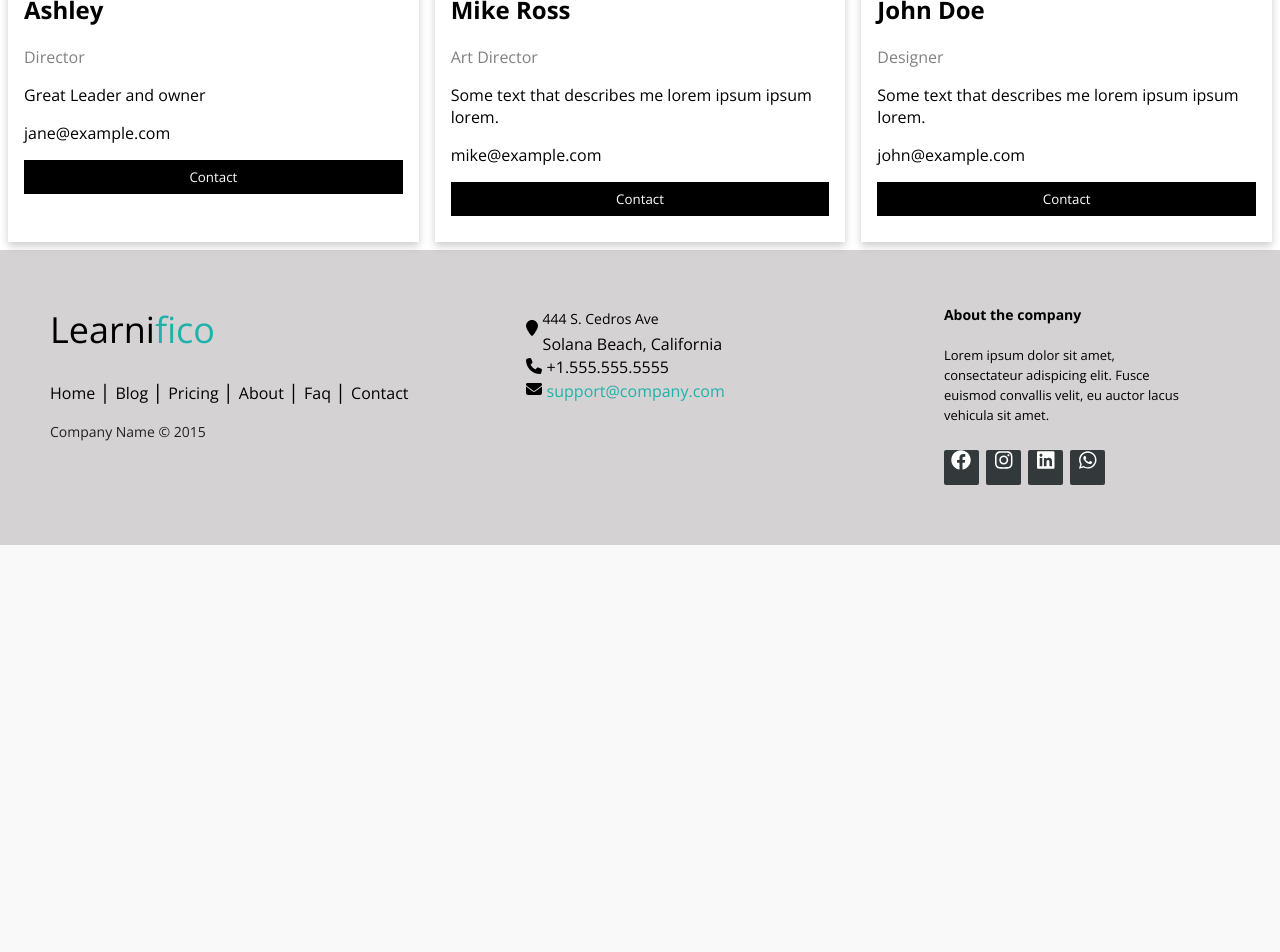
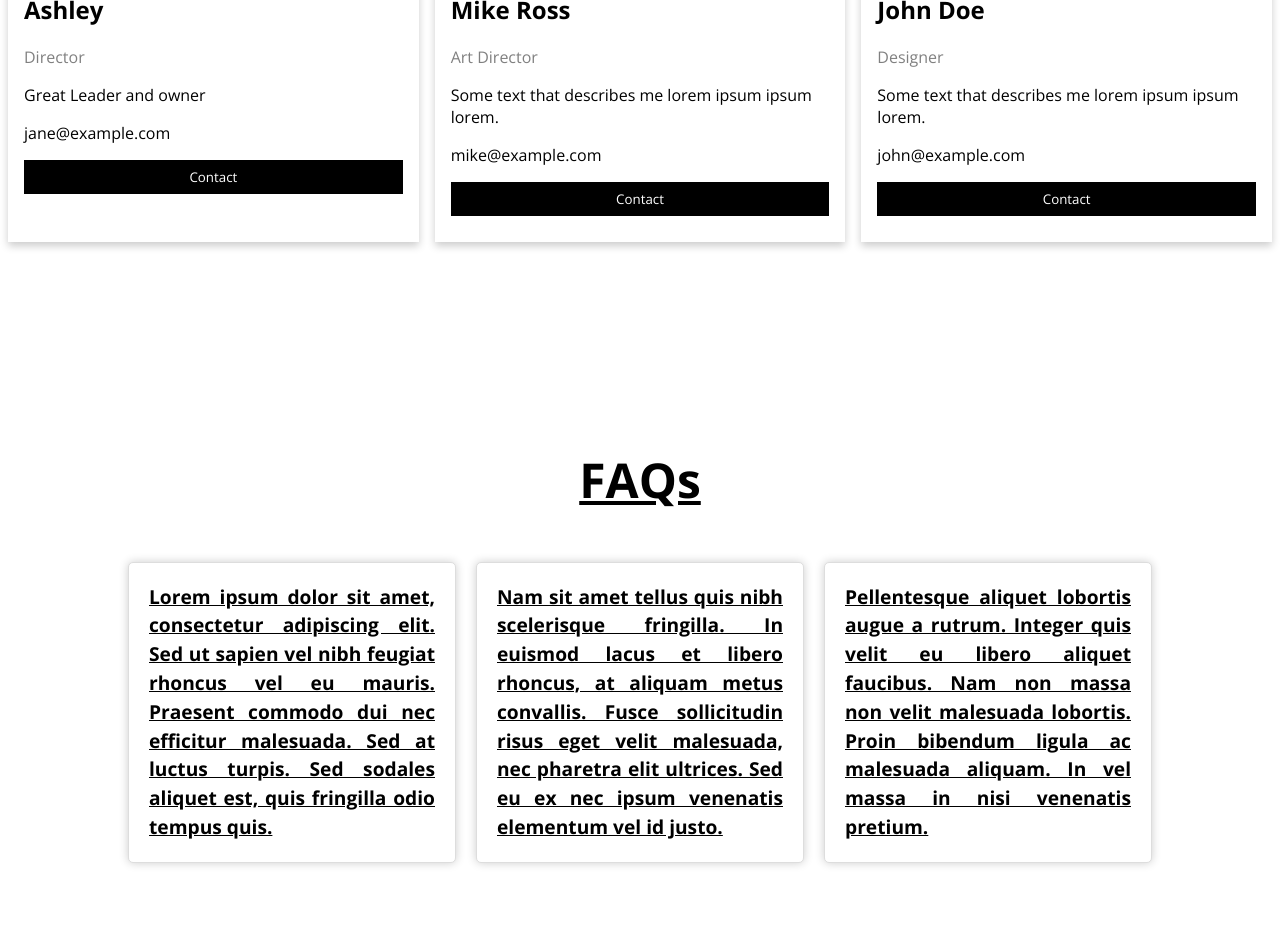
Before and after one commit to vakson-cpu/ELearningPhp, a PHP site: page /WebProgramiranje/ in a window 1280 px wide. Shown: the part 1540-2492 px from the top of the page. Before the commit the page ends 2085 px from the top, so only its background shows below. Run offline with PHP 8.4, Linux system fonts and the light colour scheme.

Commit message:
Add paragraph area.

```diff
--- a/index.php
+++ b/index.php
@@ -6,6 +6,7 @@
 <html>
 <link rel="stylesheet" href="https://cdnjs.cloudflare.com/ajax/libs/font-awesome/6.2.0/css/all.min.css" integrity="sha512-xh6O/CkQoPOWDdYTDqeRdPCVd1SpvCA9XXcUnZS2FmJNp1coAFzvtCN9BmamE+4aHK8yyUHUSCcJHgXloTyT2A==" crossorigin="anonymous" referrerpolicy="no-referrer" />
 <script src="https://cdnjs.cloudflare.com/ajax/libs/font-awesome/6.2.1/js/all.min.js" integrity="sha512-rpLlll167T5LJHwp0waJCh3ZRf7pO6IT1+LZOhAyP6phAirwchClbTZV3iqL3BMrVxIYRbzGTpli4rfxsCK6Vw==" crossorigin="anonymous" referrerpolicy="no-referrer"></script>
+
 <head>
     <meta name="viewport" content="width=device-width, initial-scale=1">
     <style>
@@ -15,6 +16,7 @@
             color: black;
 
         }
+
         .image_size {
             height: 300px;
         }
@@ -46,6 +48,47 @@
             padding: 0 16px;
         }
 
+
+        .intro-section {
+            padding: 50px 0;
+            margin-bottom: 150px;
+            background-color: white;
+
+        }
+
+        .intro-container {
+            max-width: 80%;
+            margin: 0 auto;
+        }
+
+        .intro-heading {
+            text-align: center;
+            font-size: 3rem;
+            margin-bottom: 30px;
+        }
+
+        .intro-grid {
+            display: grid;
+            grid-template-columns: repeat(3, 1fr);
+            grid-gap: 20px;
+        }
+
+        .intro-paragraph {
+            padding: 20px;
+            background-color: #fff;
+            border: 1px solid #ddd;
+            border-radius: 5px;
+            font-size: 1.2rem;
+            line-height: 1.5;
+            text-align: justify;
+            box-shadow: 0 0 10px rgba(0, 0, 0, 0.2);
+            transition: all 0.3s ease-in-out;
+        }
+
+        .intro-paragraph:hover {
+            transform: translateY(-5px);
+            box-shadow: 0 5px 10px rgba(0, 0, 0, 0.3);
+        }
 
 
         .title {
@@ -104,7 +147,7 @@
         <h2 style="text-align:center">Founders of Elearning</h2>
         <div class="row">
             <div class="card">
-                <img class="image_size" src="./images/Doctor1.jpeg" alt="Jane" style="width:100%">
+                <img class="image_size" src="./Assets/Bwoman.jpg" alt="Jane" style="width:100%">
                 <div class="container">
                     <h2>Ashley</h2>
                     <p class="title">Director</p>
@@ -116,7 +159,7 @@
 
 
             <div class="card">
-                <img class="image_size" src="./images/Doctor2.jpeg" alt="Mike" style="width:100%">
+                <img class="image_size" src="./Assets/Bman1.jpg" alt="Mike" style="width:100%">
                 <div class="container">
                     <h2>Mike Ross</h2>
                     <p class="title">Art Director</p>
@@ -127,7 +170,7 @@
             </div>
 
             <div class="card">
-                <img class="image_size" src="./images/Doctor3.jpg" alt="John" style="width:100%">
+                <img class="image_size" src="./Assets/Bman2.jpg" alt="John" style="width:100%">
                 <div class="container">
                     <h2>John Doe</h2>
                     <p class="title">Designer</p>
@@ -138,6 +181,29 @@
             </div>
         </div>
     </div>
+    <br />
+    <br />
+    <br />
+    <br />
+    <br />
+    <br />
+    <section class="intro-section">
+  <div class="intro-container">
+    <h1 class="intro-heading">FAQs</h1>
+    <div class="intro-grid">
+      <p class="intro-paragraph">Lorem ipsum dolor sit amet, consectetur adipiscing elit. Sed ut sapien vel nibh feugiat rhoncus vel eu mauris. Praesent commodo dui nec efficitur malesuada. Sed at luctus turpis. Sed sodales aliquet est, quis fringilla odio tempus quis.</p>
+      <p class="intro-paragraph">Nam sit amet tellus quis nibh scelerisque fringilla. In euismod lacus et libero rhoncus, at aliquam metus convallis. Fusce sollicitudin risus eget velit malesuada, nec pharetra elit ultrices. Sed eu ex nec ipsum venenatis elementum vel id justo.</p>
+      <p class="intro-paragraph">Pellentesque aliquet lobortis augue a rutrum. Integer quis velit eu libero aliquet faucibus. Nam non massa non velit malesuada lobortis. Proin bibendum ligula ac malesuada aliquam. In vel massa in nisi venenatis pretium.</p>
+    </div>
+  </div>
+</section>
+<br />
+    <br />
+    <br />
+    <br />
+    <br />
+    <br />
+
 
 </body>
 
```
